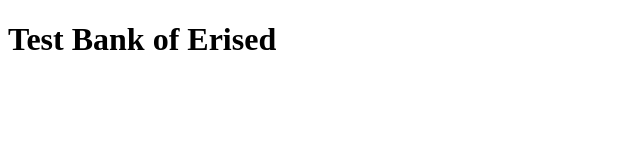
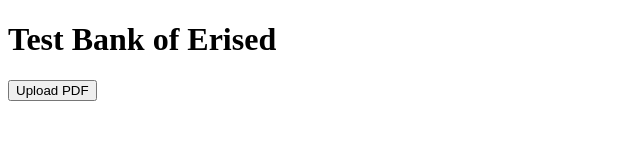
Before and after one commit to ElectricNinja315/Erised, a plain HTML site: page index.html in a window 1280 px wide. Shown: the whole page, without its empty margins (0-640 px from the left). Drawn offline with Linux system fonts and the light colour scheme.

Commit message:
upload button

```diff
--- a/index.html
+++ b/index.html
@@ -7,5 +7,6 @@
 
     <body>
         <h1>Test Bank of Erised</h1>
+        <button id="upload" onclick="">Upload PDF</button>
     </body>
 </html>
```
